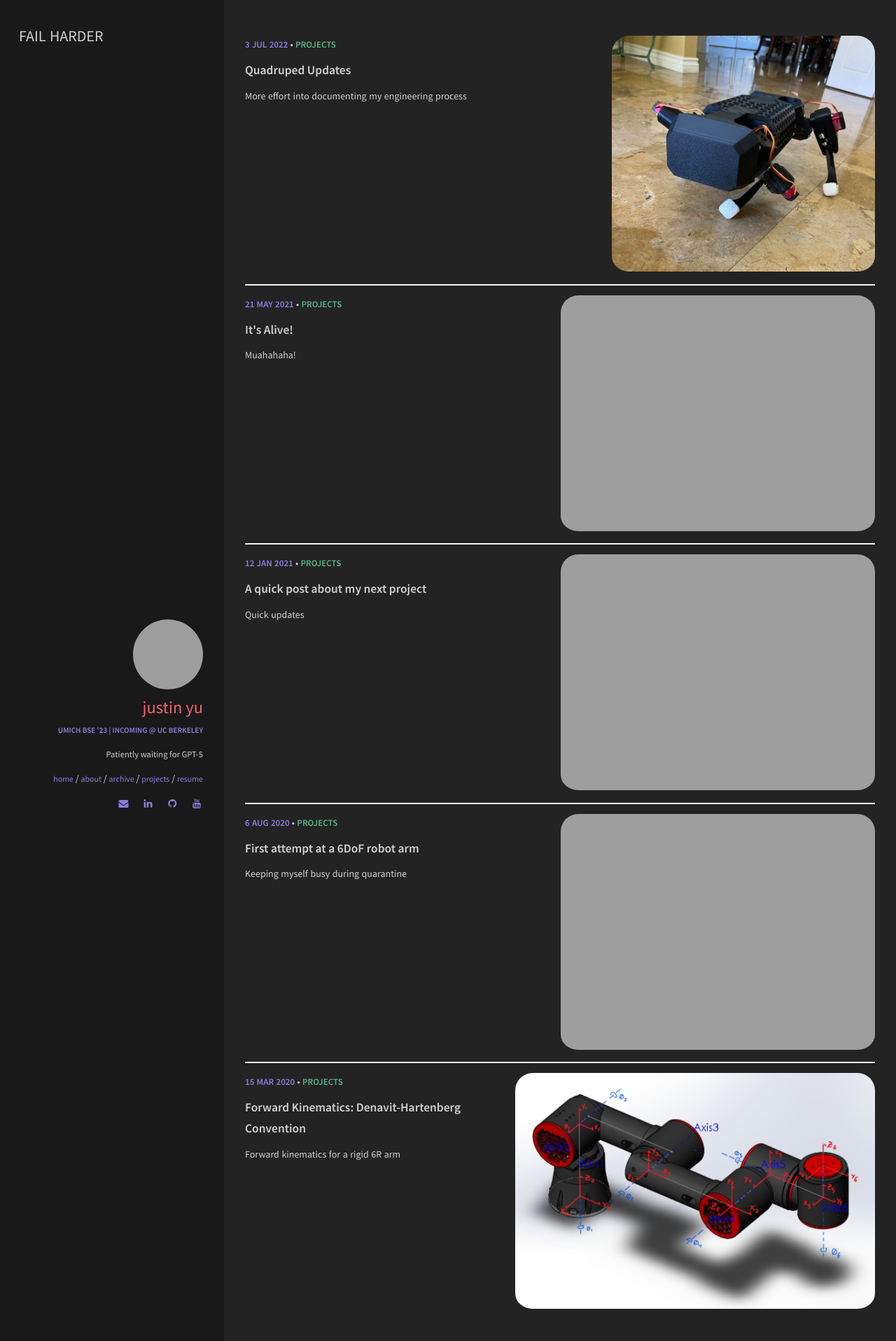
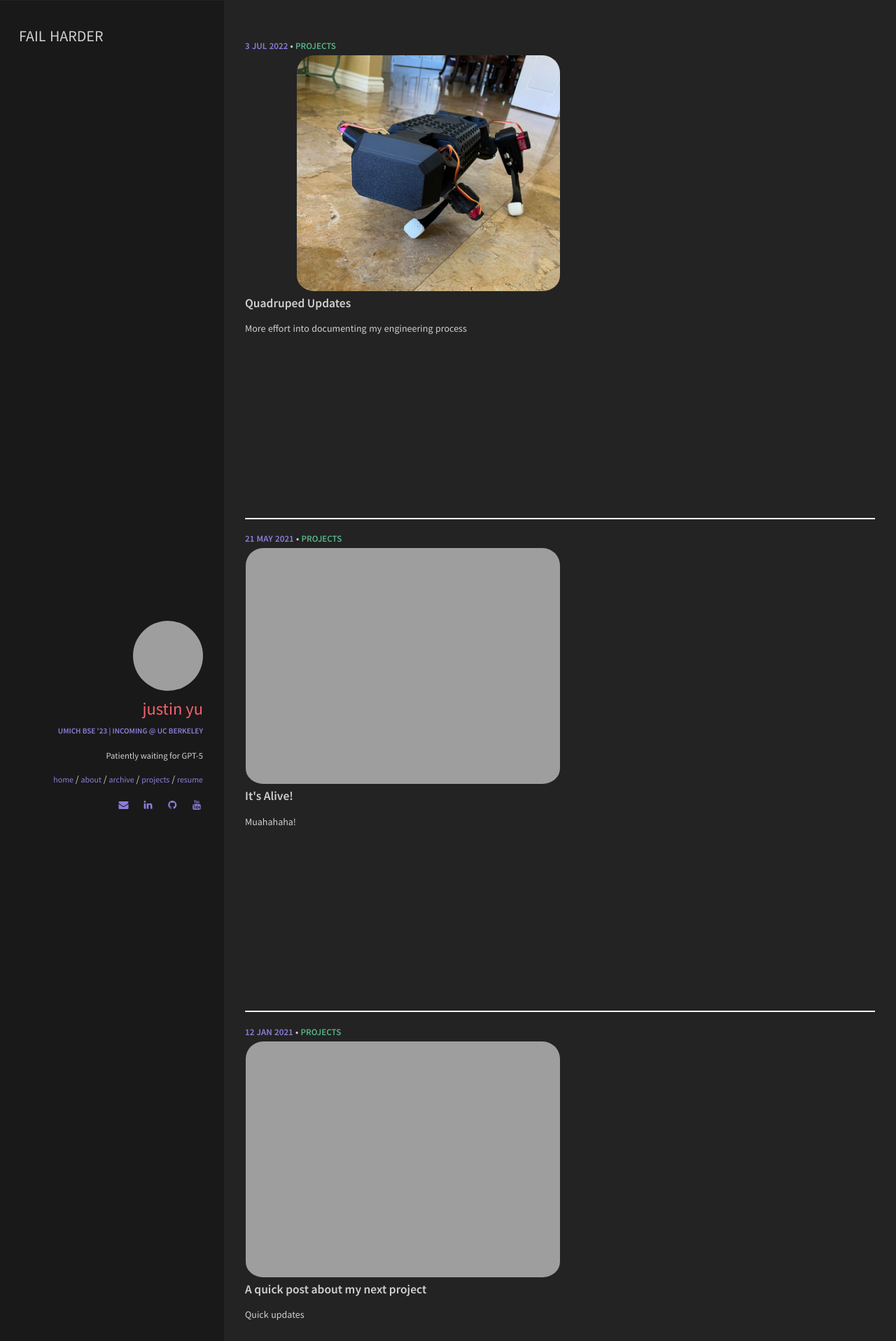
Before and after one commit to uynitsuj/uynitsuj.github.io, a Jekyll site: the page built from index.html, in a window 1280 px wide. Shown: the top 1916 px of the page at 70% size. Built offline with Jekyll 4.4.1, drawn with Linux system fonts in a browser that asks for light colours.

Commit message:
fingers crossed

```diff
--- a/_layouts/default.html
+++ b/_layouts/default.html
@@ -4,12 +4,12 @@
 {% include analytics.html %}
 {% include head.html %}
 
-<body>
+<body style="background-color: #232323;">
   <div class="row">
     <div class="col s12 m3">
       <div class="table cover">
         <div class="table-middle row">
-        {% include sidebar.html %}
+          {% include sidebar.html %}
         </div>
       </div>
     </div>
@@ -23,4 +23,5 @@
   {% include js.html %}
   <script src="{{ site.url }}/js/lightbox.js"></script>
 </body>
+
 </html>
--- a/_layouts/post_listing.html
+++ b/_layouts/post_listing.html
@@ -3,7 +3,14 @@ layout: default
 ---
 
 {% for post in site.posts %}
-<section class="post" margin-bottom="245px">
+
+
+
+<section class="post">
+  <div class="row ">
+
+    <div class="col m6">
+      <div class="row">
         <header class="post-header">
           <p class="post-meta">
             <span class="post-date">
@@ -24,7 +31,8 @@ layout: default
             {% endif %}
           </p>
           <h4>
-      <a href="{{ site.url }}{{ post.url }}" class="post-title" title="{{ post.title | escape }}">{{ post.title }}</a>
+            <a href="{{ site.url }}{{ post.url }}" class="post-title" title="{{ post.title | escape }}">{{ post.title
+              }}</a>
             {% if post.link %}
             <a class="post-title-link" href="{{ post.link }}" target="_blank" title="{{ post.title | escape }}"><i
                 class="fa fa-external-link"></i></a>
@@ -46,17 +54,28 @@ layout: default
           </p>
         </div>
         {% endif %}
+      </div>
+    </div>
 
+
+
+    <div class="col m6" style="float:right">
       {% if post.image.feature %}
       <div class="post-image-feature">
         <img src={% if post.image.feature contains 'http' %} "{{ post.image.feature }}" {% else
           %} "{{ site.url }}/img/{{ post.image.feature }}" {% endif %} alt="{{ post.title | escape }} feature image">
 
         {% if post.image.credit %}
-    <span class="image-credit">Photo Credit: <a href="{{ post.image.creditlink }}">{{ post.image.credit }}</a></span>
+        <span class="image-credit">Photo Credit: <a href="{{ post.image.creditlink }}">{{ post.image.credit
+            }}</a></span>
         {% endif %}
       </div><!-- /.image-wrap -->
       {% endif %}
 </section>
 <hr>
 {% endfor %}
+</div>
+
+</div>
+<p></p>
+</section>
```
Lines whose indentation alone changed are shown as unchanged.
